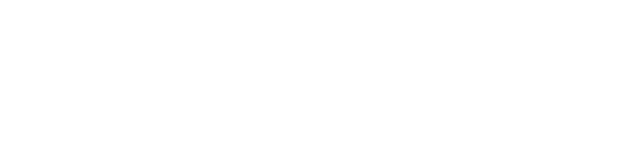
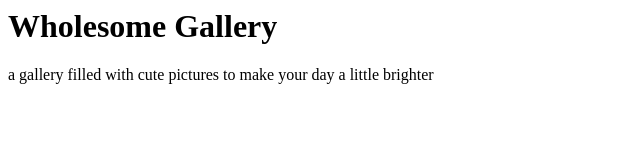
Before and after one commit to anderson-pixel/gallery, a plain HTML site: page index.html in a window 1280 px wide. Shown: the whole page, without its empty margins (0-640 px from the left). Drawn offline with nearby package versions, Linux system fonts and the light colour scheme.

Commit message:
checkpoint

```diff
--- a/index.html
+++ b/index.html
@@ -9,6 +9,10 @@
 
 </head>
 <body>
+    <div class="header">
+    	<h1>Wholesome Gallery</h1>
+        <p>a gallery filled with cute pictures to make your day a little brighter</p>
+    </div>
 <script src='script.js'></script>
 </body>
 </html>
```
